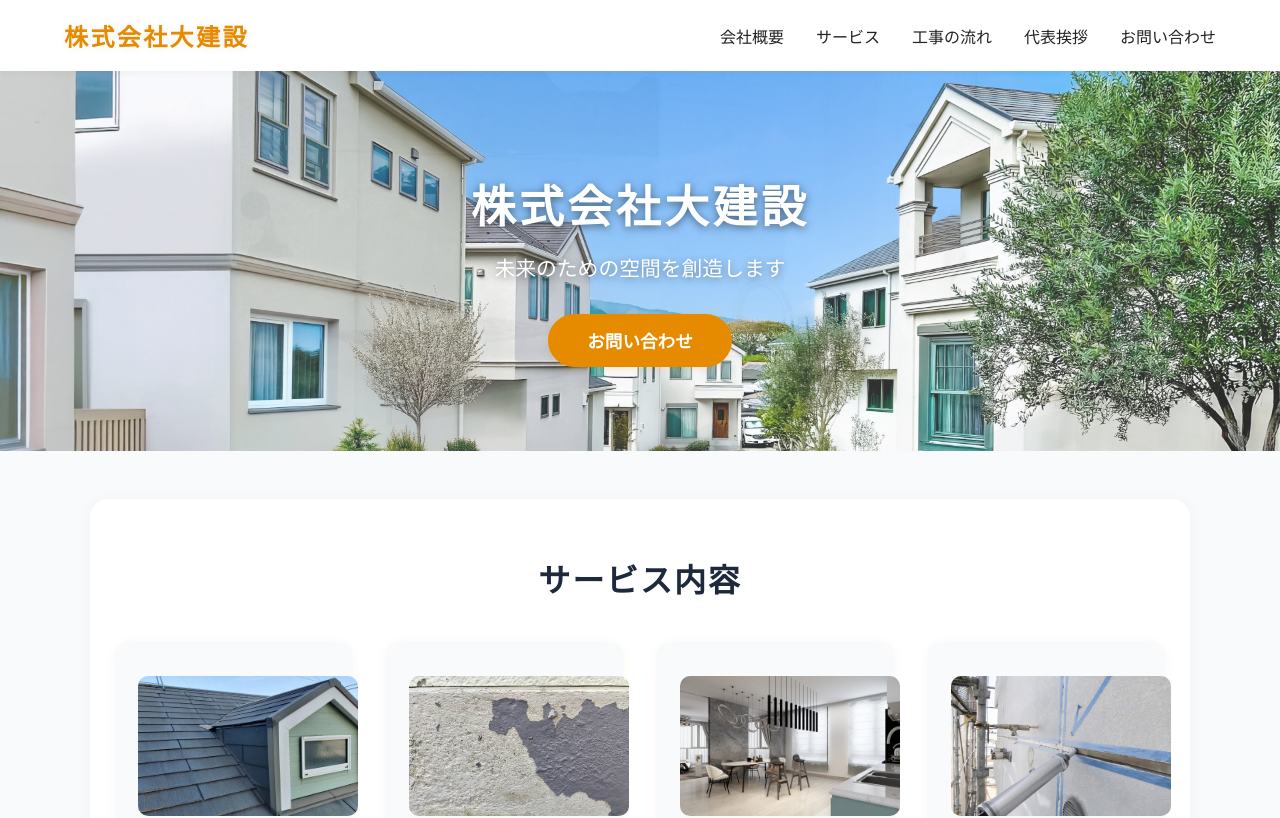
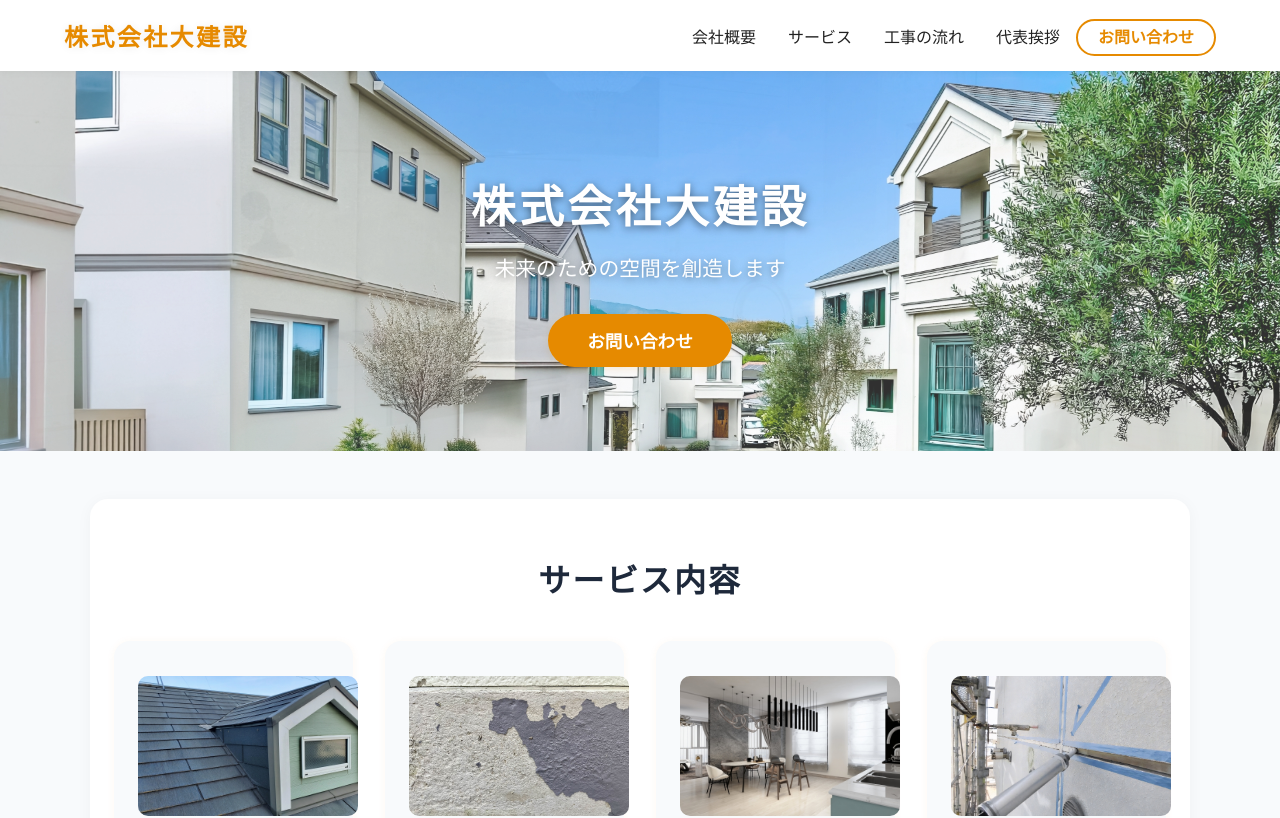
Before and after one commit to koteharyu/daiken_hp, a Next.js app: page / in a window 1280 px wide. Shown: the top 818 px of the page. Built offline with nearby package versions, Linux system fonts and the light colour scheme.

Commit message:
メニューのお問い合わせ

```diff
--- a/src/app/layout.tsx
+++ b/src/app/layout.tsx
@@ -32,7 +32,7 @@ export default function RootLayout({
               <a href="#services">サービス</a>
               <a href="#flow">工事の流れ</a>
               <a href="#greeting">代表挨拶</a>
-              <a href="#contact">お問い合わせ</a>
+              <a href="#contact" className={styles.contactBtn}>お問い合わせ</a>
             </nav>
             <button
               className={styles.hamburger}
--- a/src/app/page.module.css
+++ b/src/app/page.module.css
@@ -270,6 +270,24 @@ a.secondary {
 }
 .nav a:hover {
   color: #E68A00;
+}
+
+.contactBtn {
+  background: transparent !important;
+  border: 2px solid #E68A00 !important;
+  color: #E68A00 !important;
+  padding: 8px 20px !important;
+  border-radius: 25px !important;
+  font-weight: 600 !important;
+  transition: all 0.3s ease !important;
+  margin-left: 1rem !important;
+}
+
+.contactBtn:hover {
+  background: #E68A00 !important;
+  color: #fff !important;
+  transform: translateY(-1px) !important;
+  box-shadow: 0 4px 12px rgba(230, 138, 0, 0.3) !important;
 }
 
 .hero {
@@ -832,6 +850,24 @@ a.secondary {
   .nav a:last-child {
     border-bottom: none;
   }
+
+  .nav .contactBtn {
+    background: transparent !important;
+    border: 2px solid #E68A00 !important;
+    color: #E68A00 !important;
+    padding: 8px 16px !important;
+    border-radius: 20px !important;
+    font-weight: 600 !important;
+    margin: 8px 16px !important;
+    text-align: center !important;
+    transition: all 0.3s ease !important;
+    font-size: 0.95rem !important;
+  }
+
+  .nav .contactBtn:hover {
+    background: #E68A00 !important;
+    color: #fff !important;
+  }
 }
 
 @media (max-width: 600px) {
```
